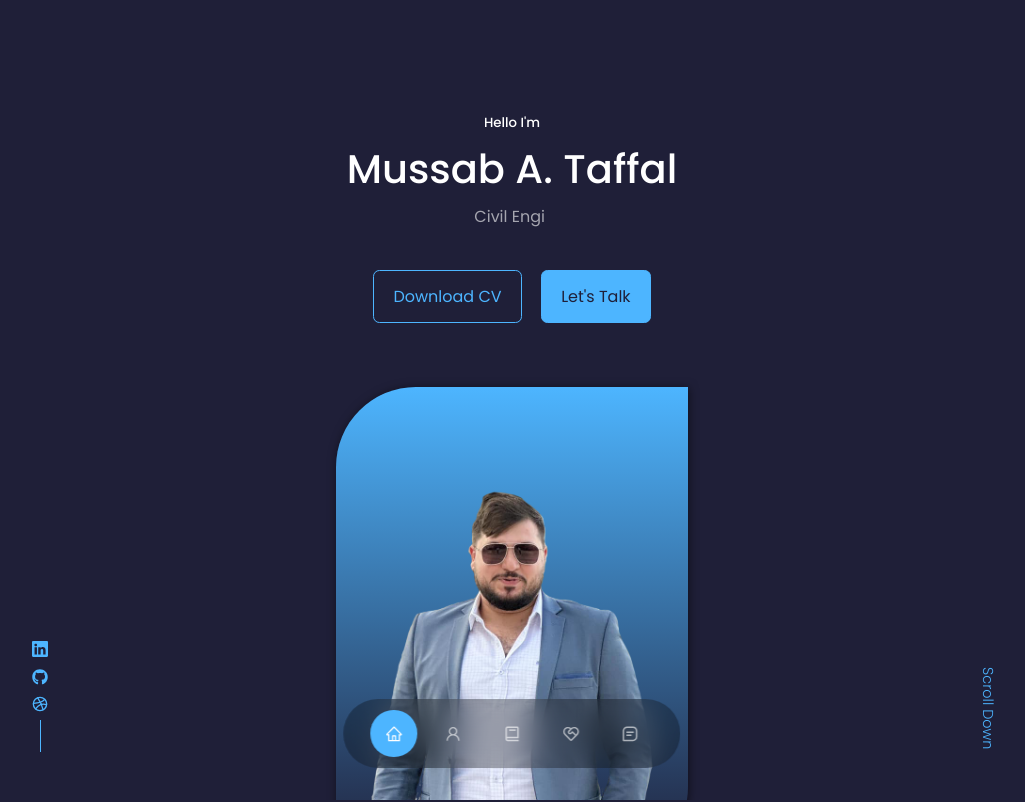
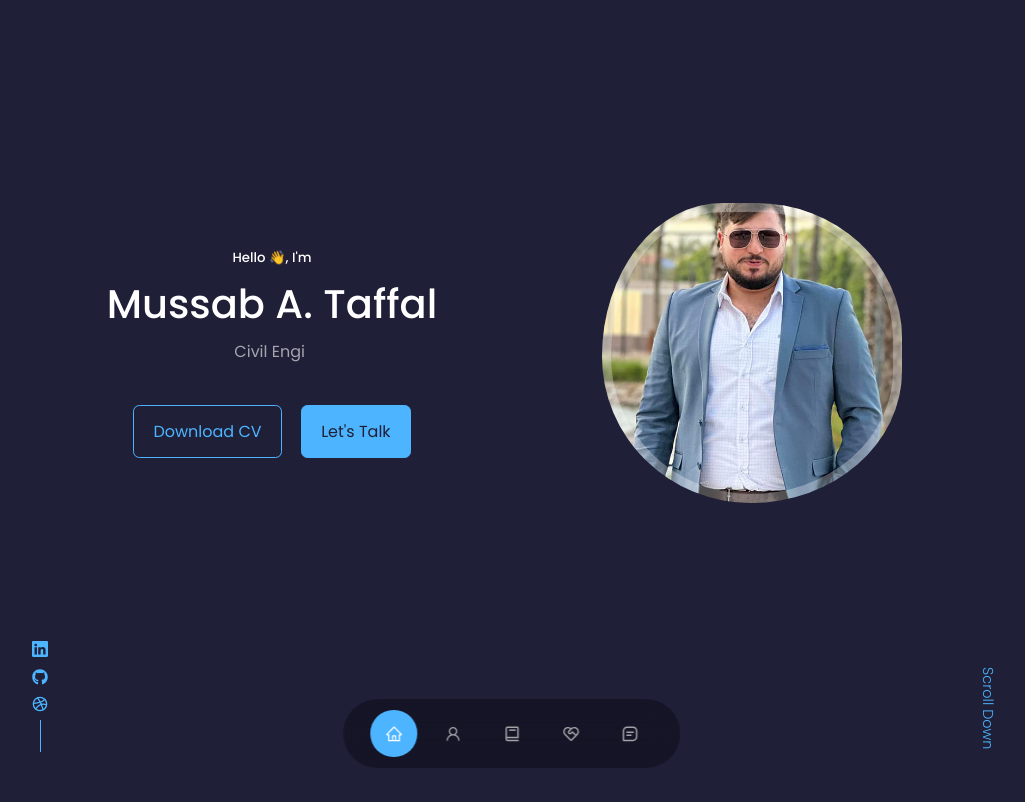
Before and after one commit to mussabtafal/React-Portfolio, a React (Create React App) app: page / in a window 1280 px wide. Shown: the top 802 px of the page, without its empty margins (128-1153 px from the left). Built offline with nearby package versions, Linux system fonts and the light colour scheme.

Commit message:
re-styling header component.

```diff
--- a/src/components/about/about.css
+++ b/src/components/about/about.css
@@ -1,6 +1,6 @@
 .about_container {
   display: grid;
-  grid-template-columns: 35% 50%;
+  grid-template-columns: 50% 35%;
   gap: 15%;
 }
 
@@ -16,6 +16,7 @@
   );
   display: grid;
   place-items: center;
+  order: 1;
 }
 
 .about_me-image {
@@ -81,6 +82,7 @@
   .about_me {
     width: 50%;
     margin: 2rem auto 4rem;
+    order: 0;
   }
 
   .about_content {
--- a/src/components/header/Header.jsx
+++ b/src/components/header/Header.jsx
@@ -1,7 +1,6 @@
 import React from "react";
 import "../header/header.css";
 import CTA from "../header/CTA";
-import ME from "../../assets/me.png";
 import HeaderSocials from "./HeaderSocials";
 import { TypeAnimation } from "react-type-animation";
 
@@ -9,7 +8,9 @@ const Header = () => {
   return (
     <header>
       <div className="container header_container">
-        <h5>Hello I'm </h5>
+        <div className="main">
+          <div>
+            <h5>Hello 👋, I'm </h5>
             <h1>Mussab A. Taffal</h1>
             <TypeAnimation
               sequence={[
@@ -23,15 +24,14 @@ const Header = () => {
               wrapper="span"
               speed={50}
               className="text-light"
-          // style={{ fontSize: "1em", display: "inline-block" }}
               repeat={Infinity}
             />
             <CTA />
+          </div>
+          <div className="me">{/* <img src={ME} alt="me" /> */}</div>
+        </div>
+
         <HeaderSocials />
-
-        <div className="me">
-          <img src={ME} alt="me" />
-        </div>
 
         <a href="#contact" className="scroll_down">
           Scroll Down
--- a/src/components/header/header.css
+++ b/src/components/header/header.css
@@ -41,16 +41,37 @@ header {
 /* =================== ME ==================== */
 
 .me {
-  background: linear-gradient(var(--color-primary), transparent);
-  width: 22rem;
-  height: 30rem;
-  position: absolute;
-  left: calc(50% - 11rem);
-  margin-top: 4rem;
-  border-radius: 5rem 0 5rem 0;
-  overflow: hidden;
-  padding: 5rem 1.5rem 1.5rem 1.5rem;
-  box-shadow: 1px 1px 10px rgba(0, 0, 0, 0.5);
+  background: url(../../assets/me2.jpg);
+  background-repeat: no-repeat;
+  background-position: center;
+  background-size: cover;
+  box-shadow: inset 0 0 0 9px rgb(255 255 255 / 30%);
+  width: 300px;
+  height: 300px;
+  animation: profile_animate 8s ease-in-out infinite 1s;
+  justify-self: center;
+}
+
+.main {
+  height: 70%;
+  display: grid;
+  grid-template-columns: 1fr 1fr;
+  justify-content: center;
+  align-items: center;
+  /* gap: 16rem; */
+}
+
+@keyframes profile_animate {
+  0% {
+    border-radius: 60% 40% 30% 70%/60% 30% 70% 40%;
+  }
+
+  50% {
+    border-radius: 30% 60% 70% 40%/50% 60% 30% 60%;
+  }
+  100% {
+    border-radius: 60% 40% 30% 70%/60% 30% 70% 40%;
+  }
 }
 
 /* =================== SCROLL DOWN ==================== */
@@ -70,6 +91,13 @@ header {
   header {
     height: 100vh;
   }
+
+  .main {
+    grid-template-columns: 1fr;
+    align-items: center;
+    justify-items: center;
+    gap: 5rem;
+  }
 }
 
 /* =================== MEDIA QUERIES (SMALL  DEVICE) ==================== */
```
Also changed, not shown: src/assets/436138954_1814997629008839_8283533402713616808_n.jpg (added), src/assets/me2.jpg (added). Lines whose indentation alone changed are shown as unchanged.
